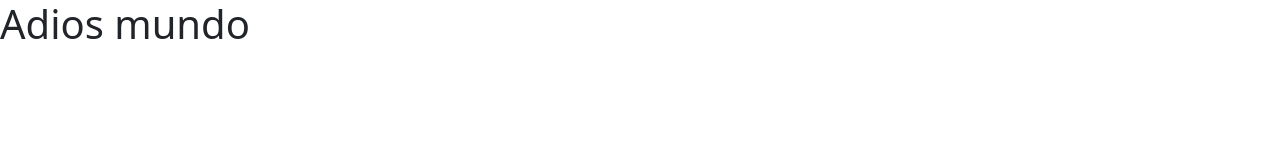
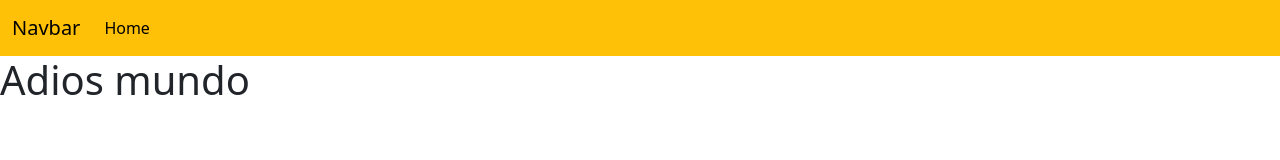
Before and after one commit to NicoleCampos19/Practica-Ramas, a plain HTML site: page index.html in a window 1280 px wide. Drawn offline with nearby package versions, Linux system fonts and the light colour scheme.

Commit message:
Conexion

```diff
--- a/index.html
+++ b/index.html
@@ -6,6 +6,20 @@
     <title>Bootstrap demo</title>
     <link href="https://cdn.jsdelivr.net/npm/bootstrap@5.3.2/dist/css/bootstrap.min.css" rel="stylesheet" integrity="sha384-T3c6CoIi6uLrA9TneNEoa7RxnatzjcDSCmG1MXxSR1GAsXEV/Dwwykc2MPK8M2HN" crossorigin="anonymous">
   </head>
+  <nav class="navbar navbar-expand-lg bg-warning">
+    <div class="container-fluid">
+      <a class="navbar-brand" href="#">Navbar</a>
+      <button class="navbar-toggler" type="button" data-bs-toggle="collapse" data-bs-target="#navbarSupportedContent" aria-controls="navbarSupportedContent" aria-expanded="false" aria-label="Toggle navigation">
+        <span class="navbar-toggler-icon"></span>
+      </button>
+      <div class="collapse navbar-collapse" id="navbarSupportedContent">
+        <ul class="navbar-nav me-auto mb-2 mb-lg-0">
+          <li class="nav-item">
+            <a class="nav-link active" aria-current="page" href="#">Home</a>
+          </li>
+      </div>
+    </div>
+  </nav>
   <body>
     <h1>Adios mundo</h1>
     <script src="https://cdn.jsdelivr.net/npm/bootstrap@5.3.2/dist/js/bootstrap.bundle.min.js" integrity="sha384-C6RzsynM9kWDrMNeT87bh95OGNyZPhcTNXj1NW7RuBCsyN/o0jlpcV8Qyq46cDfL" crossorigin="anonymous"></script>
```
